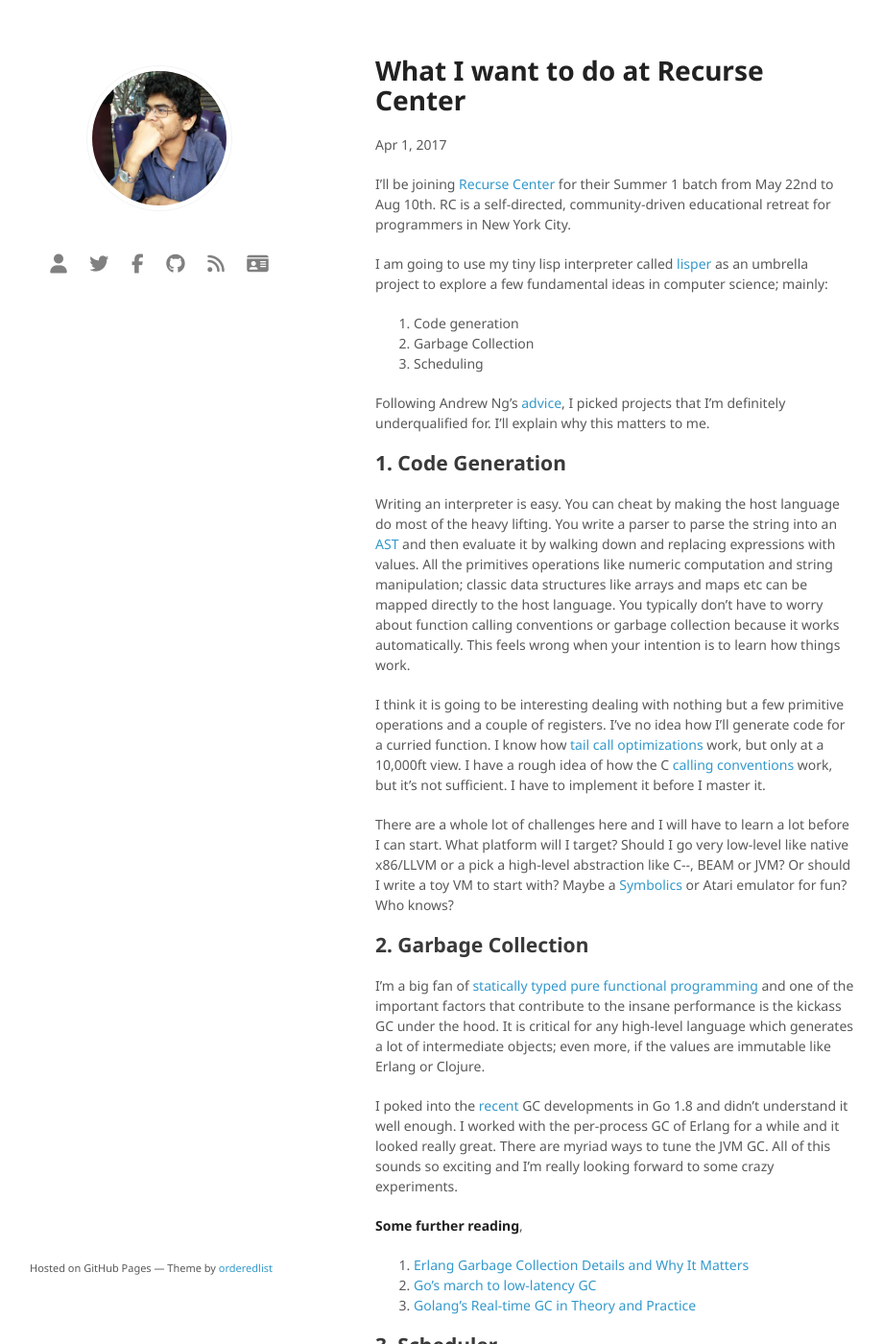
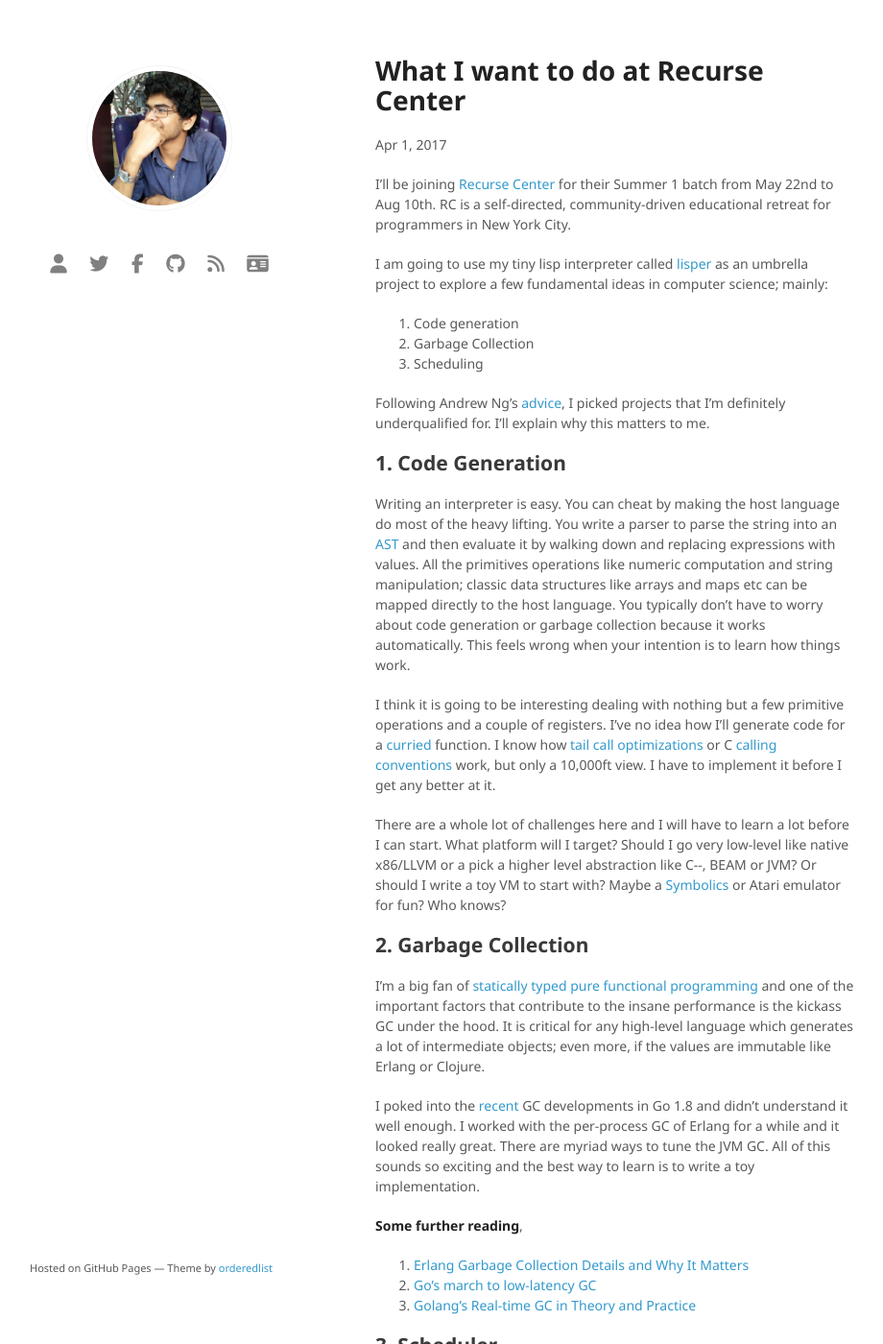
Before and after one commit to jaseemabid/blog, a Jekyll site: the page built from _posts/2017-04-01-rc.md, in a window 1280 px wide and 1400 px high. Shown: the whole window at 96% size, without its empty margins (179-1099 px from the left). Built offline with Jekyll 4.4.1, drawn with Linux system fonts in a browser that asks for light colours; nearby versions of some CDN libraries.

Commit message:
Minor improvements in prose

```diff
--- a/_posts/2017-04-01-rc.md
+++ b/_posts/2017-04-01-rc.md
@@ -24,20 +24,20 @@ most of the heavy lifting. You write a parser to parse the string into
 an [AST][ast] and then evaluate it by walking down and replacing expressions
 with values. All the primitives operations like numeric computation and string
 manipulation; classic data structures like arrays and maps etc can be mapped
-directly to the host language. You typically don't have to worry about function
-calling conventions or garbage collection because it works automatically. This
-feels wrong when your intention is to learn how things work.
+directly to the host language. You typically don't have to worry about code
+generation or garbage collection because it works automatically. This feels
+wrong when your intention is to learn how things work.
 
 I think it is going to be interesting dealing with nothing but a few primitive
-operations and a couple of registers. I've no idea how I'll generate code for a
-curried function. I know how [tail call optimizations][tco] work, but only at a
-10,000ft view. I have a rough idea of how the C [calling conventions][cc] work,
-but it's not sufficient. I have to implement it before I master it.
+operations and a couple of registers. I've no idea how I'll generate code for
+a [curried][currying] function. I know how [tail call optimizations][tco] or
+C [calling conventions][cc] work, but only a 10,000ft view. I have to implement
+it before I get any better at it.
 
 There are a whole lot of challenges here and I will have to learn a lot before I
 can start. What platform will I target? Should I go very low-level like native
-x86/LLVM or a pick a high-level abstraction like C\-\-, BEAM or JVM? Or should I
-write a toy VM to start with? Maybe a [Symbolics][symbolics] or Atari emulator
+x86/LLVM or a pick a higher level abstraction like C\-\-, BEAM or JVM? Or should
+I write a toy VM to start with? Maybe a [Symbolics][symbolics] or Atari emulator
 for fun? Who knows?
 
 ## 2. Garbage Collection
@@ -51,8 +51,8 @@ like Erlang or Clojure.
 I poked into the [recent][sub-sec] GC developments in Go 1.8 and didn't
 understand it well enough. I worked with the per-process GC of Erlang for a
 while and it looked really great. There are myriad ways to tune the JVM GC. All
-of this sounds so exciting and I'm really looking forward to some crazy
-experiments.
+of this sounds so exciting and the best way to learn is to write a toy
+implementation.
 
 **Some further reading**,
 
```
Also changed, not shown: other parts of _posts/2017-04-01-rc.md (+1 -0 lines).
